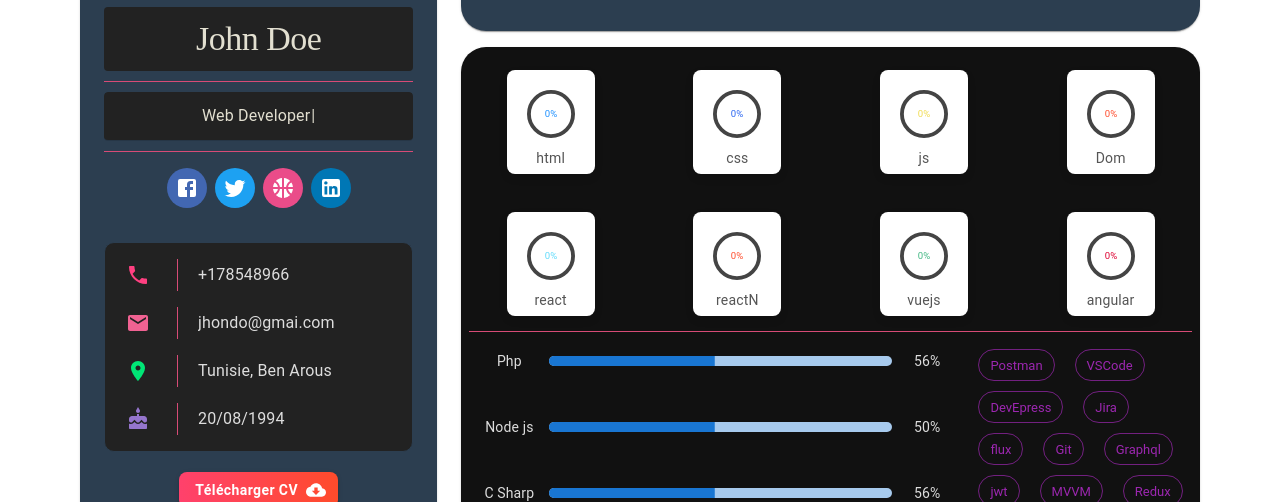
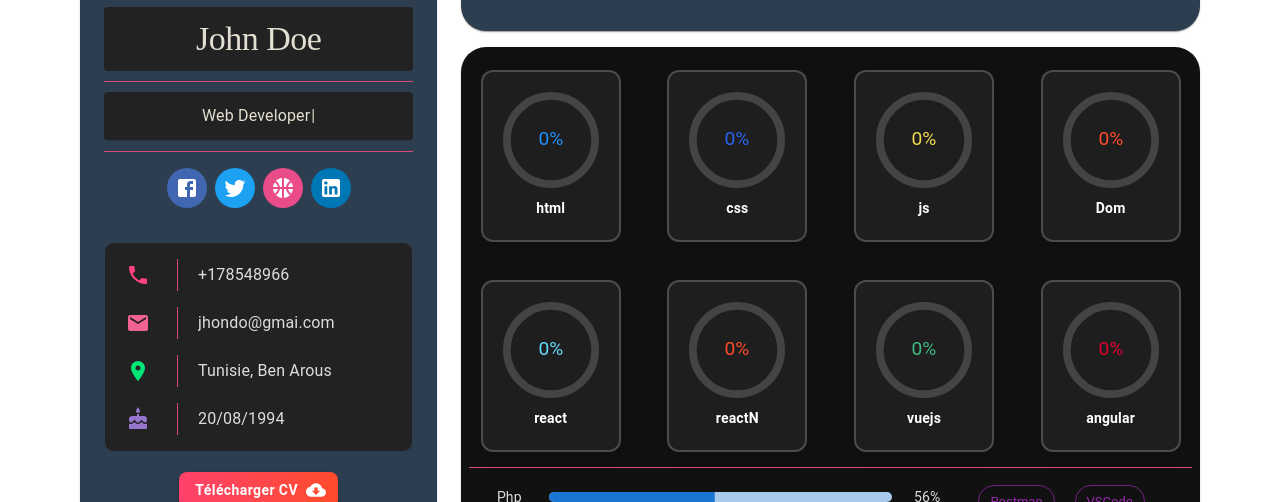
Before and after one commit to safwen-code/profileV5, a React (Create React App) app: page / in a window 1280 px wide. Both pictures are taken after a click on the button "SW.Skills". Shown: the part 161-663 px from the top of the page. Built offline with nearby package versions, Linux system fonts and the light colour scheme.

Commit message:
update css skill

```diff
--- a/src/content/skills/skill.css
+++ b/src/content/skills/skill.css
@@ -5,23 +5,26 @@
 }
 
 .skill-card {
-  width: 3rem;
-  height: 4rem;
-  background-color: #fff;
-  border-radius: 8px;
-  box-shadow: 0 4px 8px rgba(0, 0, 0, 0.1);
+  width: 6rem;
+  height: 8rem;
+  background-color: #1e1e1e; /* No quotes */
+  border: 2px solid rgba(255, 255, 255, 0.2);
+  border-radius: 12px;
+  box-shadow: 0 6px 16px rgba(0, 0, 0, 0.2);
   padding: 20px;
   text-align: center;
   margin: 15px;
-  transition: transform 0.3s ease-in-out;
+  transition: transform 0.3s ease-in-out, box-shadow 0.3s ease-in-out;
 }
 
 .skill-card:hover {
-  transform: scale(1.05);
+  transform: scale(1.08);
+  box-shadow: 0 8px 20px rgba(255, 75, 43, 0.4);
 }
 
 .skill-name {
   margin-top: 10px;
-  color: #555;
+  color: #fff;
   font-size: 14px;
+  font-weight: bold;
 }
```
